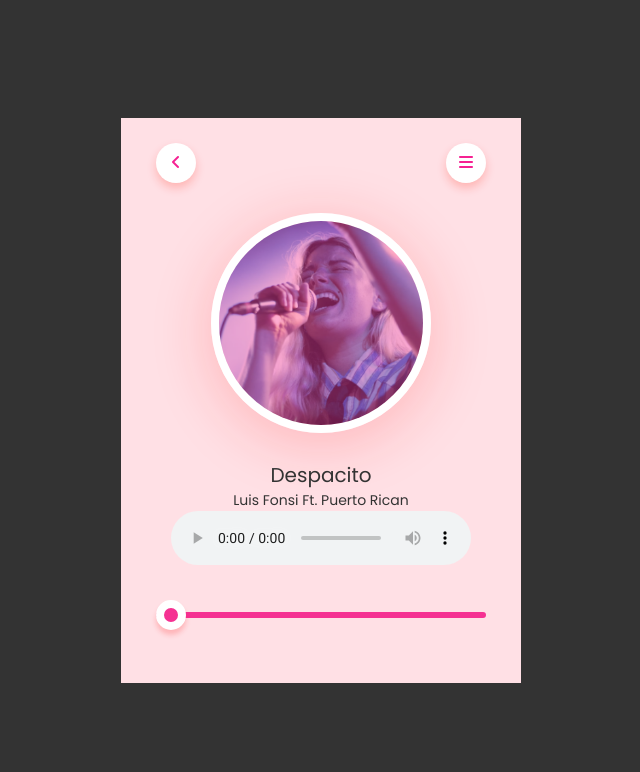
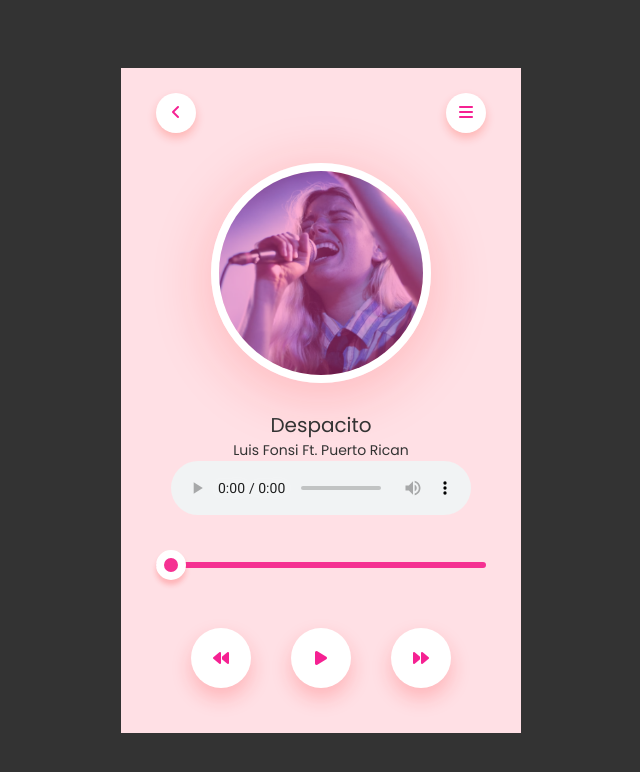
Before and after one commit to javidShabin/Music-player, a plain HTML site: page index.html in a window 1280 px wide. Shown: the whole page, without its empty margins (319-959 px from the left). Drawn offline with Linux system fonts and the light colour scheme; a web font is replaced by a local one.

Commit message:
add controls,icons and add style for that

```diff
--- a/index.html
+++ b/index.html
@@ -26,6 +26,13 @@
                 <source src="./media/Go! - NEFFEX.mp3" type="audio/mpeg">
             </audio>
             <input type="range" value="0" id="progress">
+
+            <div class="controls">
+                <div><i class="fa-solid fa-backward"></i></div>
+                <div><i class="fa-solid fa-play"></i></div>
+                <div><i class="fa-solid fa-forward"></i></div>
+            </div>
+
         </div>
     </div>
 
--- a/style.css
+++ b/style.css
@@ -71,3 +71,21 @@ nav .circle{
     border: 8px solid #fff;
     box-shadow: 0 5px 5px rgba(255, 26, 26, 0.22);
 }
+.controls{
+    display: flex;
+    justify-content: center;
+    align-items: center;
+}
+.controls div{
+    width: 60px;
+    height: 60px;
+    margin: 20px;
+    background: #fff;
+    display: inline-flex;
+    align-items: center;
+    justify-content: center;
+    border-radius: 50%;
+    color: #f52192;
+    box-shadow: 0 10px 20px rgba(255, 26, 26, 0.22);
+    cursor: pointer;
+}
```
